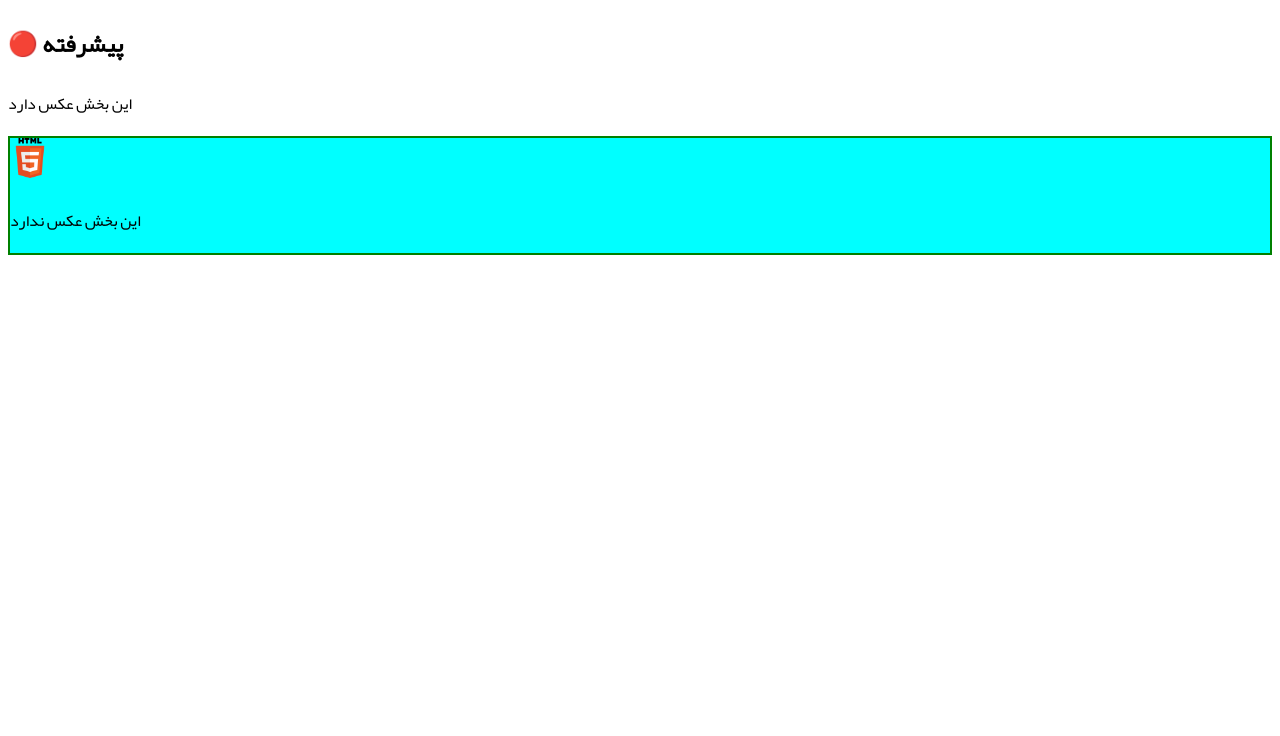
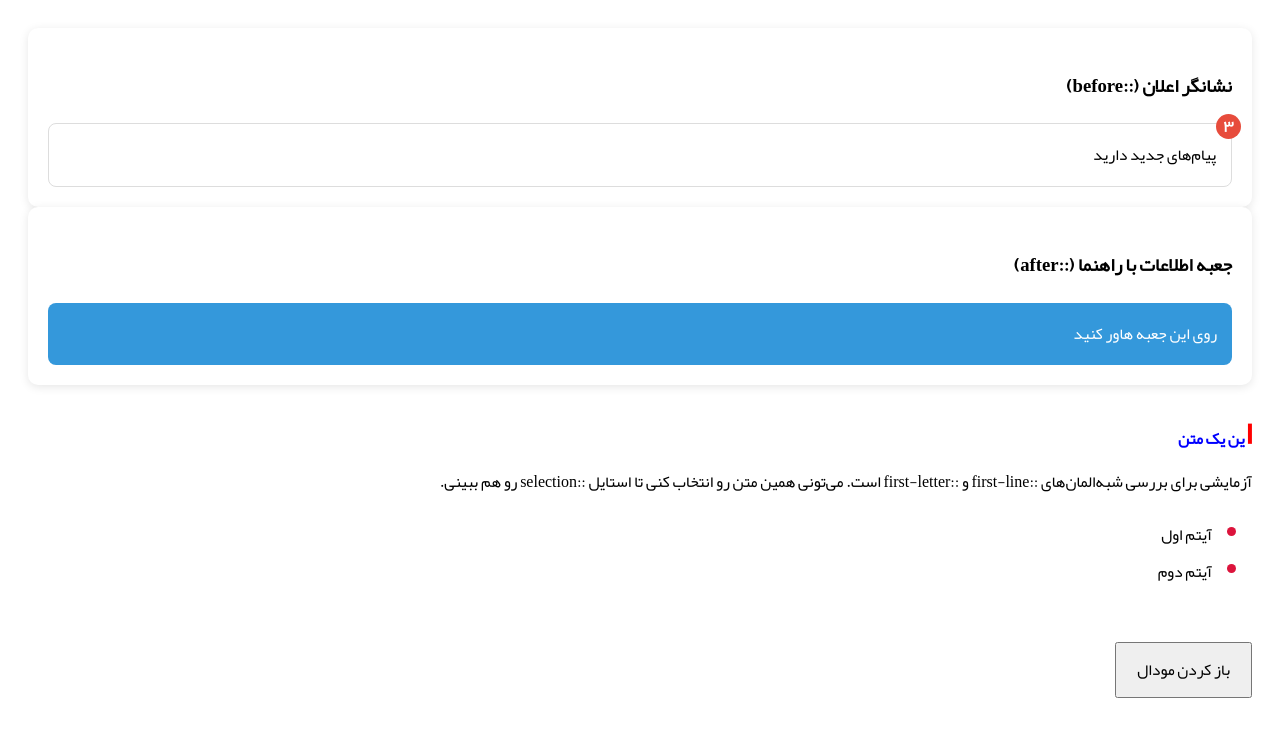
Before and after one commit to AbbasBSK/advenceHTML-front-end-specialist, a plain HTML site: page index.html in a window 1280 px wide. Drawn offline with Linux system fonts and the light colour scheme; files whose address does not match are found by name.

Commit message:
after pseudo elemnt video06

```diff
--- a/assets/css/style.css
+++ b/assets/css/style.css
@@ -4,95 +4,72 @@
   src: url("/assets/font/yekan-font/yekan-regular.ttf");
 }
 
-*{
+* {
   font-family: yekan;
 }
 
-/* تعاملی - Interactive */
-button:hover {
-  background-color: lightblue;
-}
-
-button:active {
-  background-color: orange;
-}
-
-input:focus {
-  border: 5px solid green;
+body {
+  font-family: sans-serif;
+  padding: 20px;
+  direction: rtl;
 }
 
 
-/* ساختاری - Structural */
-.structure li:first-child {
-  color: red;
+.box {
+  background: white;
+  padding: 20px;
+  border-radius: 10px;
+  box-shadow: 0 2px 10px rgba(0,0,0,0.1);
 }
 
-.structure li:last-child {
+/* ::before example - Notification badge */
+.notification-box {
+  position: relative;
+  background: #fff;
+  padding: 15px;
+  border: 1px solid #ddd;
+  border-radius: 8px;
+}
+.notification-box::before {
+  content: "۳";
+  position: absolute;
+  top: -10px;
+  right: -10px;
+  background: #e74c3c;
+  color: white;
+  width: 25px;
+  height: 25px;
+  border-radius: 50%;
+  display: flex;
+  align-items: center;
+  justify-content: center;
   font-weight: bold;
 }
 
-.structure li:nth-child(2) {
-  background-color: lightblue;
+/* ::after example - Tooltip box */
+.info-box {
+  position: relative;
+  background: #3498db;
+  color: white;
+  padding: 15px;
+  border-radius: 8px;
+  cursor: pointer;
 }
-.structure li:nth-child(3) {
-  background-color: rgb(8, 0, 255);
+.info-box::after {
+  content: "برای اطلاعات بیشتر کلیک کنید";
+  position: absolute;
+  bottom: -40px;
+  left: 50%;
+  transform: translateX(-50%);
+  background: #2c3e50;
+  padding: 8px 15px;
+  border-radius: 5px;
+  font-size: 14px;
+  opacity: 0;
+  transition: opacity 0.3s;
 }
-.structure li:nth-child(4) {
-  background-color: rgb(255, 242, 0);
-}
-
-/* فرم‌ها - Form States */
-input{
-  padding: 5px;
-  font-size: 15px;
-  font-weight: bolder;
-}
-.form-states input:checked {accent-color: green;}
-
-.form-states input:disabled {
-  background-color: #a3a3a3 !important;
-}
-
-.form-states input:required { border: 5px solid }
-
-.form-states input:optional {
-  border: 5px solid green;
-}
-
-.form-states input:read-only {
-  background-color: rgb(238, 255, 0);
-}
-
-.form-states input:placeholder-shown {
-  border-color: rgb(0, 255, 0);
-  color: gray;
-}
-
-/* منطقی و وضعیتی - Logical & Special */
-.logic div:not(.box) {
-  background-color: yellow;
-}
-:root {
-  --main-color: teal;
-  --width: 300px;
-}
-
-.logic p {
-  color: var(--main-color);
-  background-color: aqua;
-  width: var(--width);
-}
-
-
-
-
-/* لینک‌ها */
-.links a:link {
-  color: blue;
-  font-size: 20px;
-}
-.links a:visited {
-  color: rgb(0, 0, 0);
+.info-box:hover::after {
+  opacity: 1;
 }
 
 
@@ -100,8 +77,78 @@ input{
 
 
 
-/* پیشرفته */
-.advanced section:has(img) {
-  border: 2px solid green;
-  background-color: aqua;
+
+
+
+
+
+
+.description::first-line {
+  font-weight: bold;
+  color: blue;
 }
+
+.description::first-letter {
+  font-size: 200%;
+  color: red;
+}
+
+
+
+p::selection {
+  background: rgb(255, 0, 0);
+  color: black;
+}
+
+
+
+
+
+
+
+
+
+
+
+
+
+
+
+
+
+
+
+
+ul li::marker {
+  color: crimson;
+  font-size: 1.2rem;
+}
+
+
+
+
+
+
+
+
+
+
+
+
+
+dialog::backdrop {
+  background: rgba(0, 0, 0, 0.6);
+}
+
+dialog {
+  padding: 20px;
+  border: none;
+  border-radius: 10px;
+  box-shadow: 0 0 20px rgba(0, 0, 0, 0.3);
+}
+
+button {
+  margin-top: 20px;
+  padding: 10px 20px;
+  font-size: 1rem;
+}
--- a/index.html
+++ b/index.html
@@ -10,58 +10,22 @@
 
 <body>
 
-  <!-- <h2>🔵 تعاملی</h2>
-  <button>روی من هاور یا کلیک کن</button>
-  <div class="focus-area">
-    <input type="text" placeholder="روی من کلیک کن">
+
+  <!-- ::before Example -->
+  <div class="box">
+    <h3>نشانگر اعلان (::before)</h3>
+    <div class="notification-box">
+      پیام‌های جدید دارید
+    </div>
   </div>
 
-   <h2>🟢 ساختاری</h2>
-  <ul class="structure">
-    <li>آیتم ۱</li>
-    <li>آیتم ۲</li>
-    <li>آیتم ۳</li>
-    <li>آیتم ۳</li>
-    <li>آیتم ۳</li>
-    <li>آیتم ۳</li>
-    <li>آیتم ۳</li>
-  </ul>
-
-
-
-
-  <h2>🟣 فرم‌ها</h2>
-  <div class="form-states">
-    <input id="input1" type="checkbox" checked>
-    <label for="input1"> تیک خورده</label><br>
-    <input type="checkbox">
-    <label>تیک نخورده</label><br><br>
-
-    <input type="text" disabled value="غیرفعال"><br> <br>
-    <input type="text" required value="اجباری"><br> <br>
-    <input type="text" value="اختیاری"><br> <br>
-    <input type="text" value="فقط خواندنی" readonly><br> <br>
-    <input type="text" placeholder="با placeholder"><br> <br>
+  <!-- ::after Example -->
+  <div class="box">
+    <h3>جعبه اطلاعات با راهنما (::after)</h3>
+    <div class="info-box">
+      روی این جعبه هاور کنید
+    </div>
   </div>
-
-
-
-
-
-
-  <h2>🟠 منطقی و وضعیتی</h2>
-  <div class="logic">
-    <div class="box">با کلاس box</div>
-    <div>بدون کلاس</div>
-    <br>
-    <p>متن رنگی با استفاده از :root</p>
-  </div>
-
-  <h2>🟡 لینک‌ها</h2>
-  <div class="links">
-    <a href="https://example.com" target="_blank">لینک بازنشده</a><br>
-    <a href="https://google.com" target="_blank">لینک بازدیدشده</a>
-  </div> -->
 
 
 
@@ -77,17 +41,50 @@
 
 
 
-  <h2>🔴 پیشرفته</h2>
-  <div class="advanced">
-    <section>
-      <p>این بخش عکس دارد</p>
-    </section>
-    <section>
-      <img src="/assets/images/HTML5.png" width="40px" alt="عکس تستی">
-      <p>این بخش عکس ندارد</p>
-    </section>
-  </div>
+  <p class="description">
+    این یک متن<br> آزمایشی برای بررسی شبه‌المان‌های ::first-line و ::first-letter است. می‌تونی همین متن رو انتخاب کنی تا
+    استایل ::selection رو هم ببینی.
+  </p>
 
+
+
+
+
+
+
+
+
+
+
+
+
+
+   <ul>
+    <li>آیتم اول</li>
+    <li>آیتم دوم</li>
+  </ul>
+
+
+
+
+
+
+
+
+
+
+
+
+
+
+  <br />
+  <button onclick="document.getElementById('myDialog').showModal()">باز کردن مودال</button>
+
+  <dialog id="myDialog">
+    این یک مودال ساده است. برای تست ::backdrop از بیرون کلیک کن.
+    <br><br>
+    <button onclick="document.getElementById('myDialog').close()">بستن</button>
+  </dialog>
 
 
 </body>
--- /dev/null
+++ b/main.css
@@ -0,0 +1,212 @@
+* {
+    margin: 0;
+    padding: 0;
+    box-sizing: border-box;
+}
+
+body {
+    font-family: Tahoma, Arial, sans-serif;
+    padding: 20px;
+    background: #f0f2f5;
+}
+
+.container {
+    max-width: 1200px;
+    margin: 0 auto;
+    display: grid;
+    grid-template-columns: repeat(2, 1fr);
+    gap: 20px;
+}
+
+.box {
+    background: white;
+    padding: 20px;
+    border-radius: 10px;
+    box-shadow: 0 2px 10px rgba(0,0,0,0.1);
+}
+
+/* ::before example - Notification badge */
+.notification-box {
+    position: relative;
+    background: #fff;
+    padding: 15px;
+    border: 1px solid #ddd;
+    border-radius: 8px;
+}
+.notification-box::before {
+    content: "۳";
+    position: absolute;
+    top: -10px;
+    right: -10px;
+    background: #e74c3c;
+    color: white;
+    width: 25px;
+    height: 25px;
+    border-radius: 50%;
+    display: flex;
+    align-items: center;
+    justify-content: center;
+    font-weight: bold;
+}
+
+/* ::after example - Tooltip box */
+.info-box {
+    position: relative;
+    background: #3498db;
+    color: white;
+    padding: 15px;
+    border-radius: 8px;
+    cursor: pointer;
+}
+.info-box::after {
+    content: "برای اطلاعات بیشتر کلیک کنید";
+    position: absolute;
+    bottom: -40px;
+    left: 50%;
+    transform: translateX(-50%);
+    background: #2c3e50;
+    padding: 8px 15px;
+    border-radius: 5px;
+    font-size: 14px;
+    opacity: 0;
+    transition: opacity 0.3s;
+}
+.info-box:hover::after {
+    opacity: 1;
+}
+
+/* ::first-letter example - Card title */
+.card {
+    background: #fff;
+    padding: 20px;
+    border-radius: 8px;
+    box-shadow: 0 2px 5px rgba(0,0,0,0.1);
+}
+.card-title::first-letter {
+    font-size: 2.5em;
+    color: #e74c3c;
+    float: right;
+    margin-left: 5px;
+    line-height: 1;
+}
+
+/* ::first-line example - News box */
+.news-box {
+    background: #fff;
+    padding: 20px;
+    border-right: 4px solid #2ecc71;
+}
+.news-box p::first-line {
+    font-weight: bold;
+    color: #2ecc71;
+    font-size: 1.2em;
+}
+
+/* ::selection example - Code box */
+.code-box {
+    background: #2c3e50;
+    color: #ecf0f1;
+    padding: 20px;
+    border-radius: 8px;
+    font-family: monospace;
+}
+.code-box::selection {
+    background: #e74c3c;
+    color: white;
+}
+
+/* ::marker example - Feature list */
+.feature-list {
+    background: #fff;
+    padding: 20px;
+    border-radius: 8px;
+}
+.feature-list li {
+    margin: 10px 0;
+    padding-right: 20px;
+}
+.feature-list li::marker {
+    color: #9b59b6;
+    font-size: 1.2em;
+}
+
+/* ::placeholder example - Search box */
+.search-container {
+    background: #fff;
+    padding: 20px;
+    border-radius: 8px;
+}
+.search-box {
+    width: 100%;
+    padding: 12px;
+    border: 2px solid #ddd;
+    border-radius: 25px;
+    font-size: 16px;
+}
+.search-box::placeholder {
+    color: #95a5a6;
+    font-style: italic;
+}
+
+/* ::backdrop example - Modal */
+.modal {
+    display: none;
+    position: fixed;
+    top: 0;
+    left: 0;
+    width: 100%;
+    height: 100%;
+    z-index: 1000;
+}
+
+.modal.active {
+    display: block;
+}
+
+.modal::backdrop {
+    background: rgba(0, 0, 0, 0.7);
+    backdrop-filter: blur(5px);
+}
+
+.modal-content {
+    position: absolute;
+    top: 50%;
+    left: 50%;
+    transform: translate(-50%, -50%);
+    background: white;
+    padding: 20px;
+    border-radius: 10px;
+    width: 90%;
+    max-width: 500px;
+}
+
+.modal-close {
+    position: absolute;
+    top: 10px;
+    left: 10px;
+    background: none;
+    border: none;
+    font-size: 24px;
+    cursor: pointer;
+    color: #666;
+}
+
+.modal-button {
+    background: #3498db;
+    color: white;
+    border: none;
+    padding: 10px 20px;
+    border-radius: 5px;
+    cursor: pointer;
+    font-size: 16px;
+}
+
+.modal-button:hover {
+    background: #2980b9;
+}
+
+h3 {
+    color: #2c3e50;
+    margin-bottom: 15px;
+    font-size: 1.2em;
+}
```
Also changed, not shown: pseudo-elements.html (added, +110 -0 lines).
